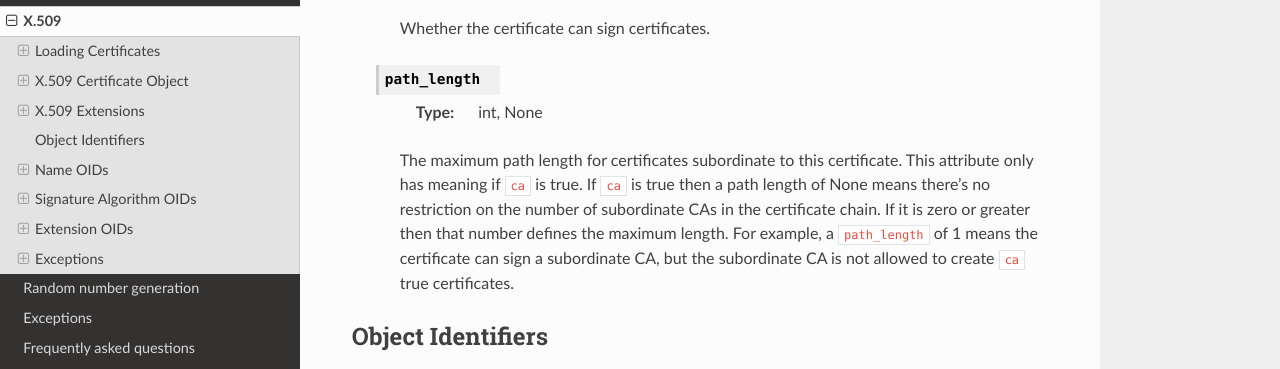
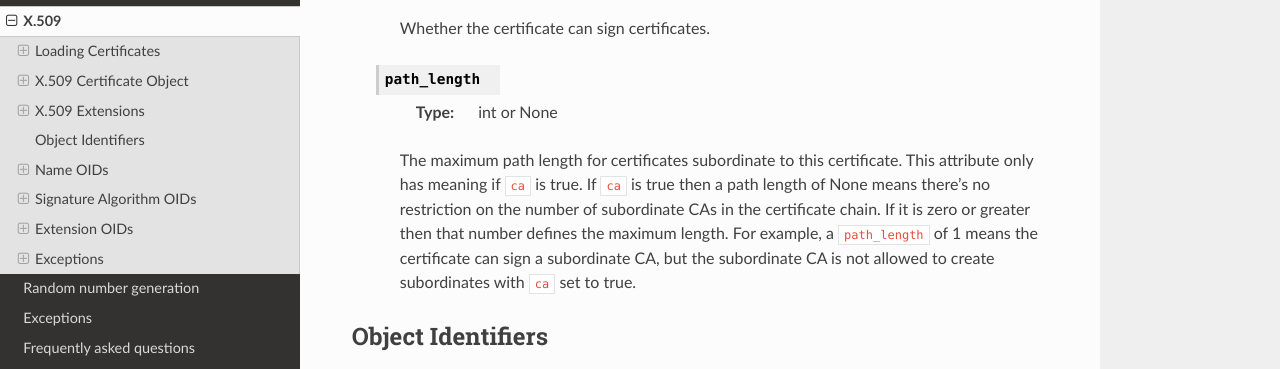
Before and after one commit to WebKing0121/cryptography, a Sphinx documentation site: the page built from docs/x509.rst, in a window 1280 px wide and 900 px high, scrolled down 4859 px. Shown: the part 155-524 px from the top of the window. Built offline with Sphinx 7.4.7 and the Read the Docs theme 2.0.0, drawn with Linux system fonts in a browser that asks for light colours; pages that are not in the unit, such as notebooks, are missing from menus.

Commit message:
review feedback doc updates

```diff
--- a/docs/x509.rst
+++ b/docs/x509.rst
@@ -304,7 +304,7 @@ X.509 Extensions
 
     .. attribute:: path_length
 
-        :type: int, None
+        :type: int or None
 
         The maximum path length for certificates subordinate to this
         certificate. This attribute only has meaning if ``ca`` is true.
@@ -313,7 +313,7 @@ X.509 Extensions
         If it is zero or greater then that number defines the maximum length.
         For example, a ``path_length`` of 1 means the certificate can sign a
         subordinate CA, but the subordinate CA is not allowed to create
-        ``ca`` true certificates.
+        subordinates with ``ca`` set to true.
 
 
 Object Identifiers
```
